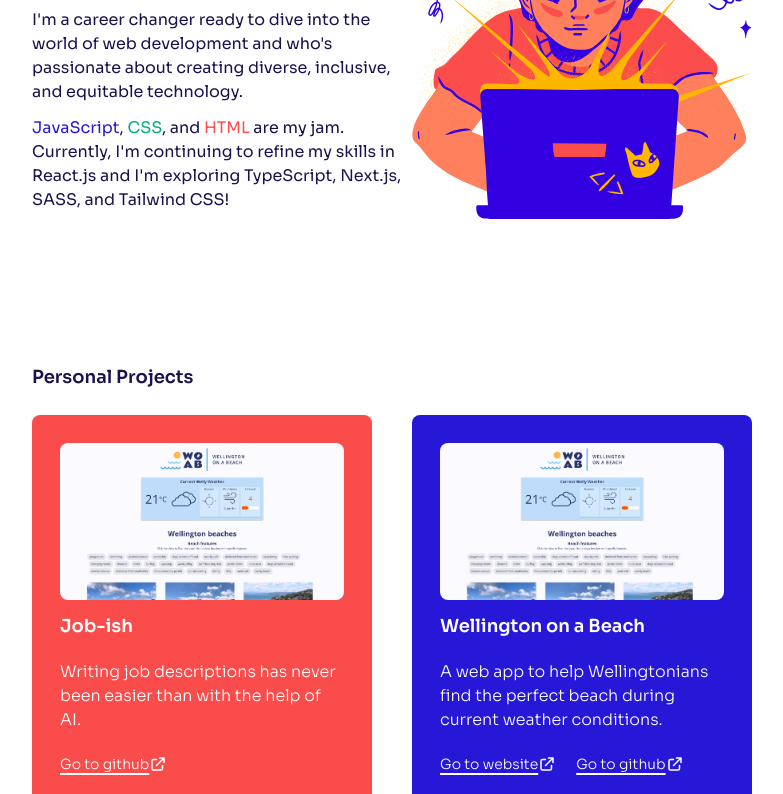
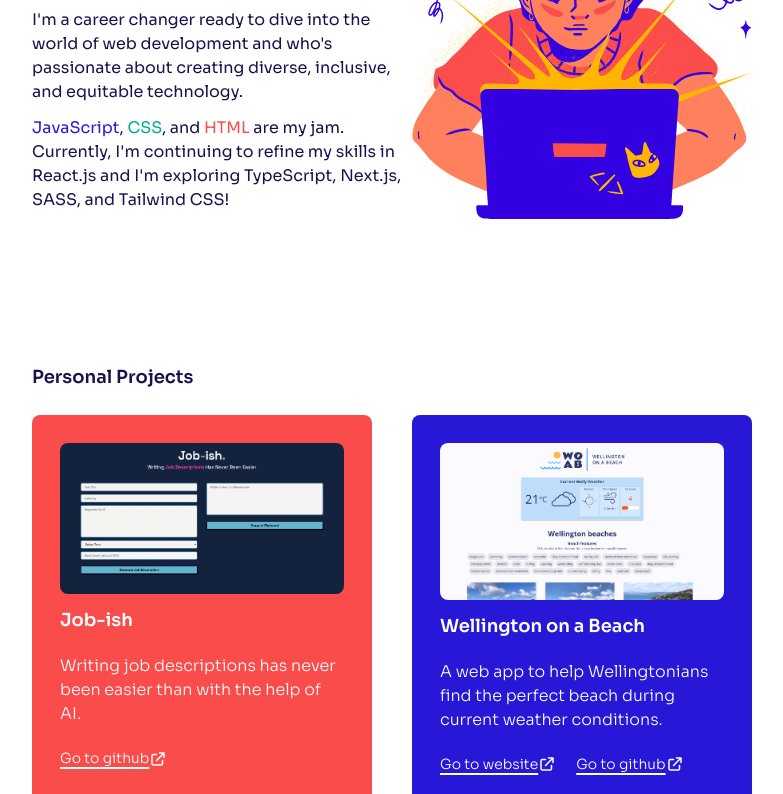
Before and after one commit to emelyn-barrientos/emelyn-barrientos-portfolio, a Next.js app: page / in a window 1280 px wide. Shown: the part 412-1206 px from the top of the page, without its empty margins (248-1031 px from the left). Built offline with nearby package versions, Linux system fonts and the light colour scheme.

Commit message:
Change out app screenshot and import into card

```diff
--- a/pages/index.js
+++ b/pages/index.js
@@ -4,6 +4,7 @@ import { HiOutlineExternalLink } from 'react-icons/hi'
 
 import Image from 'next/image'
 import illustration from '../public/images/emelyn-illustration.svg'
+import jobish from '../public/images/jobish.png'
 import woab from '../public/images/woab.png'
 import badreads from '../public/images/badreads.png'
 import blueCat from '../public/images/cat-blue.svg'
@@ -117,7 +118,7 @@ export default function Home() {
               <div className=" bg-accent-red flex-1 p-7 rounded-lg my-6 max-w-sm">
                 <Image
                   className="mb-3 rounded-lg"
-                  src={woab}
+                  src={jobish}
                   width={400}
                   height={215}
                   alt="Screenshot of the Wellington on a Beach website"
```
Also changed, not shown: public/images/job-ish.png (deleted), public/images/jobish.png (added).
